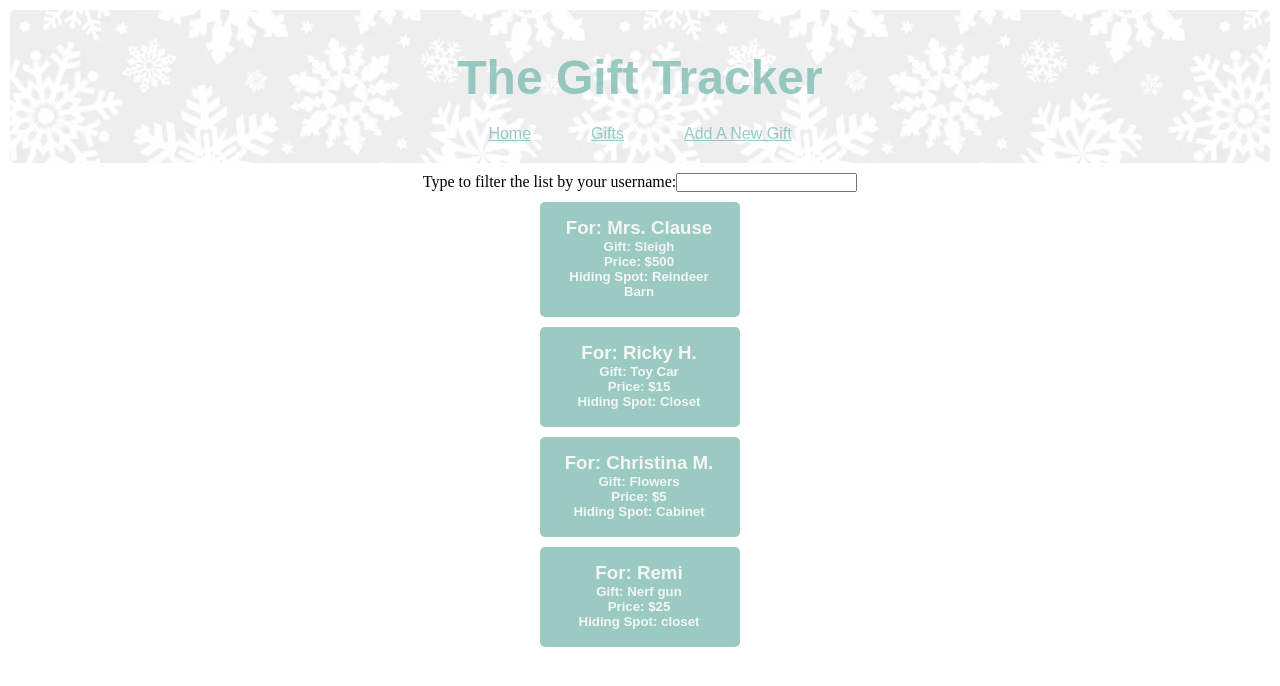
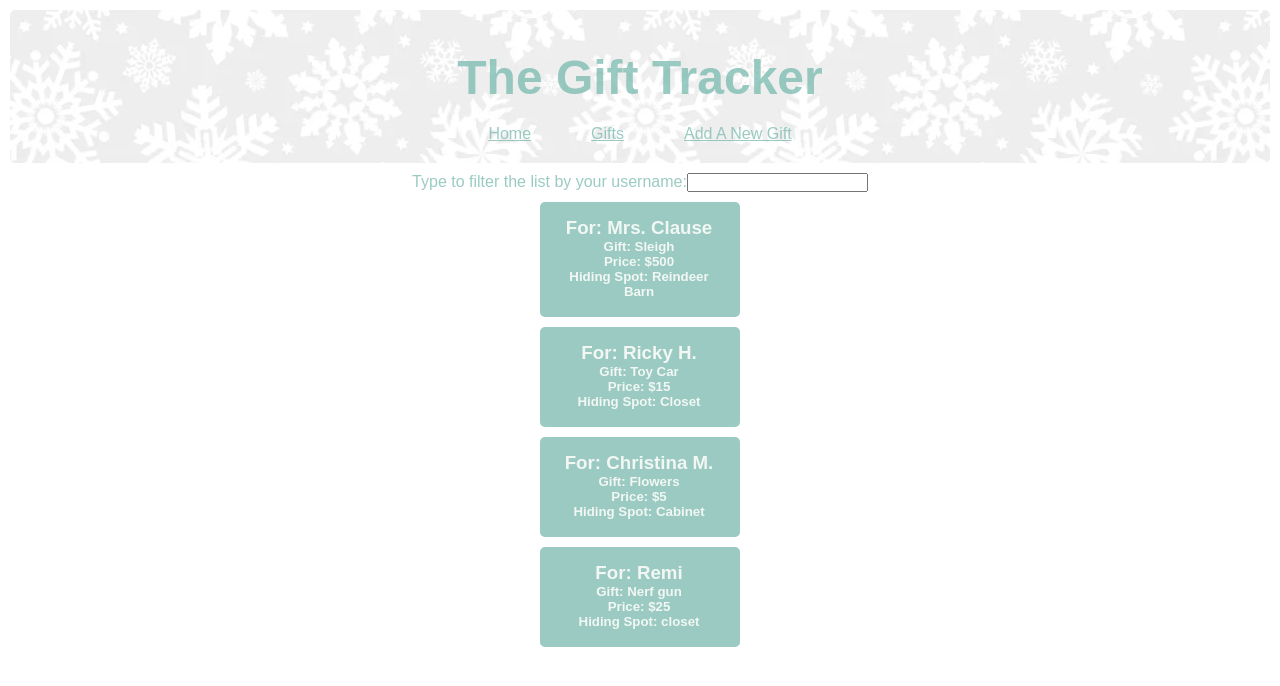
Before and after one commit to cmakatura/gift-tracker, a React (Create React App) app: page /mygifts in a window 1280 px wide. Shown: the top 686 px of the page. Built offline with nearby package versions, Linux system fonts and the light colour scheme; data requests are answered from the project's data file.

Commit message:
styled filter with css

```diff
--- a/src/App.css
+++ b/src/App.css
@@ -76,7 +76,13 @@
     border-radius: 5px;
 }
 
+.filter{
 
+  text-align: center;
+  font-family: fantasy;
+  color:rgba(120, 185, 174, 0.75);
+  margin: 10px;
+}
 
 
 .homepage {
```
